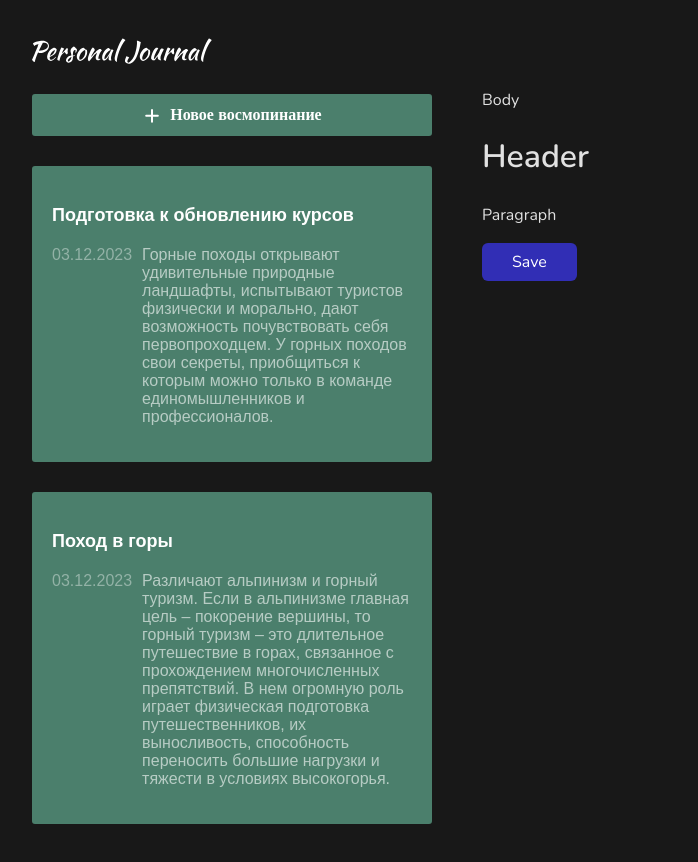
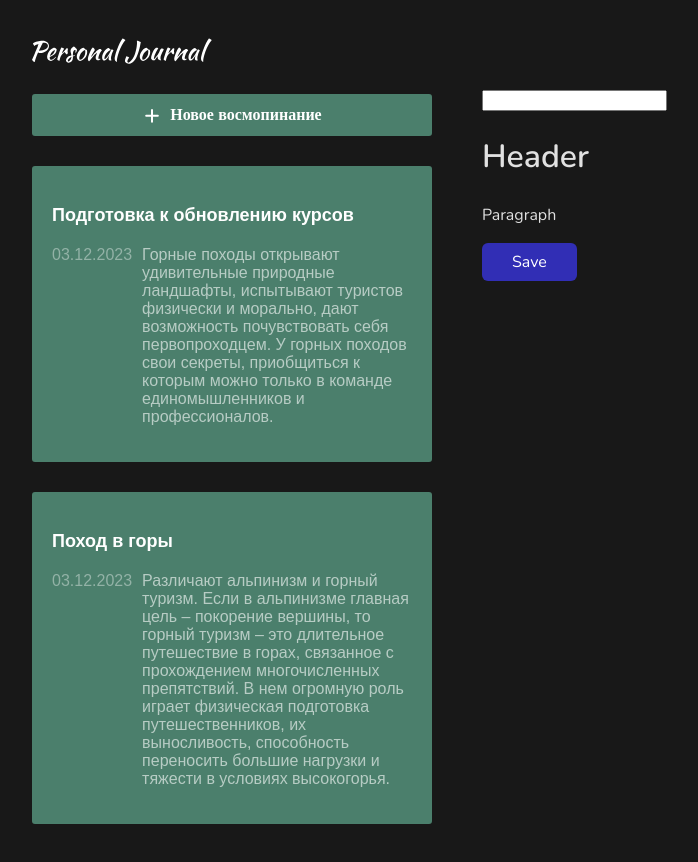
Before and after one commit to Khausta/react, a React (Vite) app: page / in a window 1280 px wide. Shown: the whole page, without its empty margins (6-704 px from the left). Built offline with nearby package versions, Linux system fonts and the light colour scheme.

Commit message:
Example with input

```diff
--- a/src/App.jsx
+++ b/src/App.jsx
@@ -23,6 +23,10 @@ function App() {
 		}
 	];
 
+	function inputChange(event) {
+		console.log(event.target.value);
+	}
+
 	return (
 		<div className='app'>
 			<LeftPanel>
@@ -47,7 +51,7 @@ function App() {
 				</JournalList>
 			</LeftPanel>
 			<Body>
-				Body
+				<input type='text' onChange={inputChange}/>
 				<h1>Header</h1>
 				<p>Paragraph</p>
 				<Button/>
```
